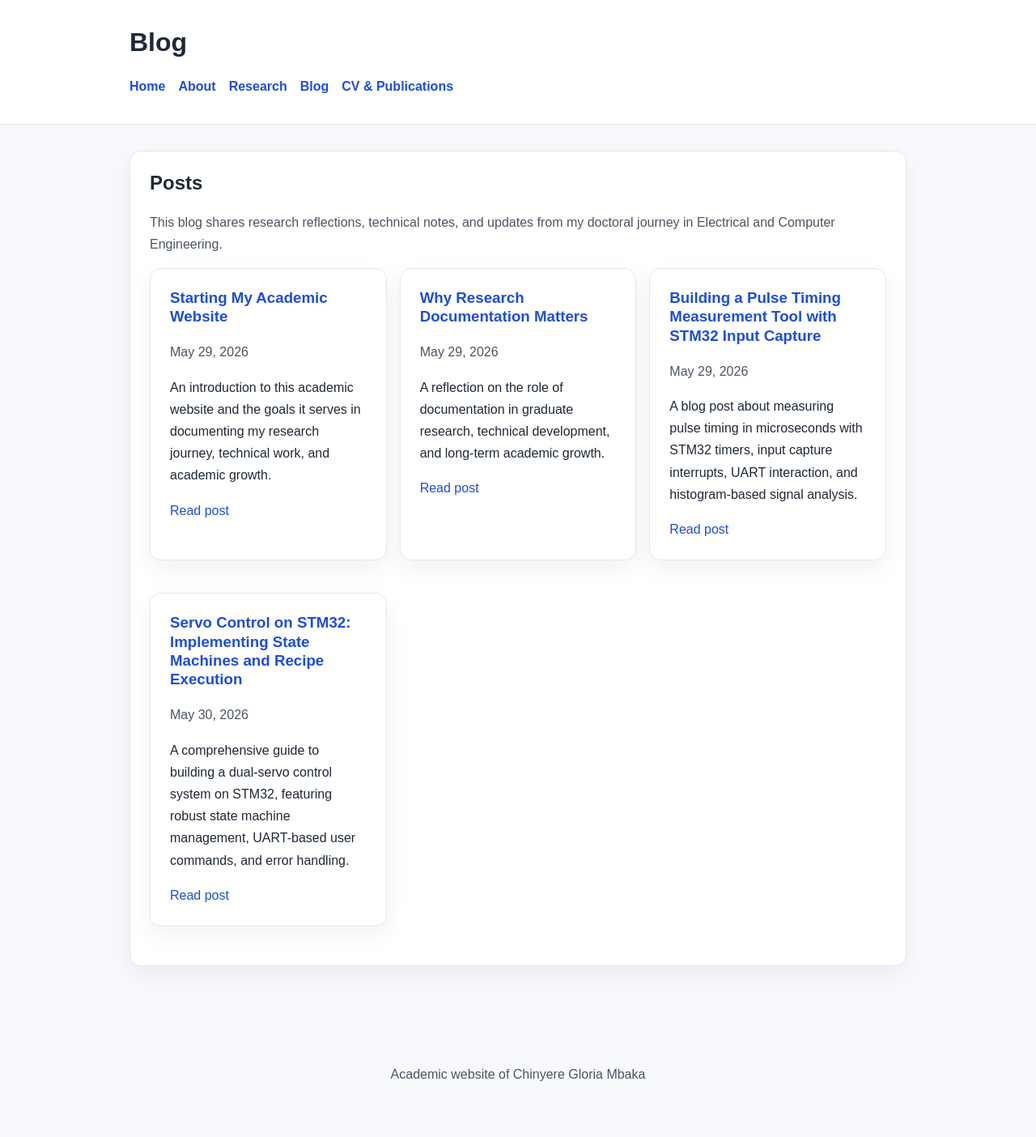
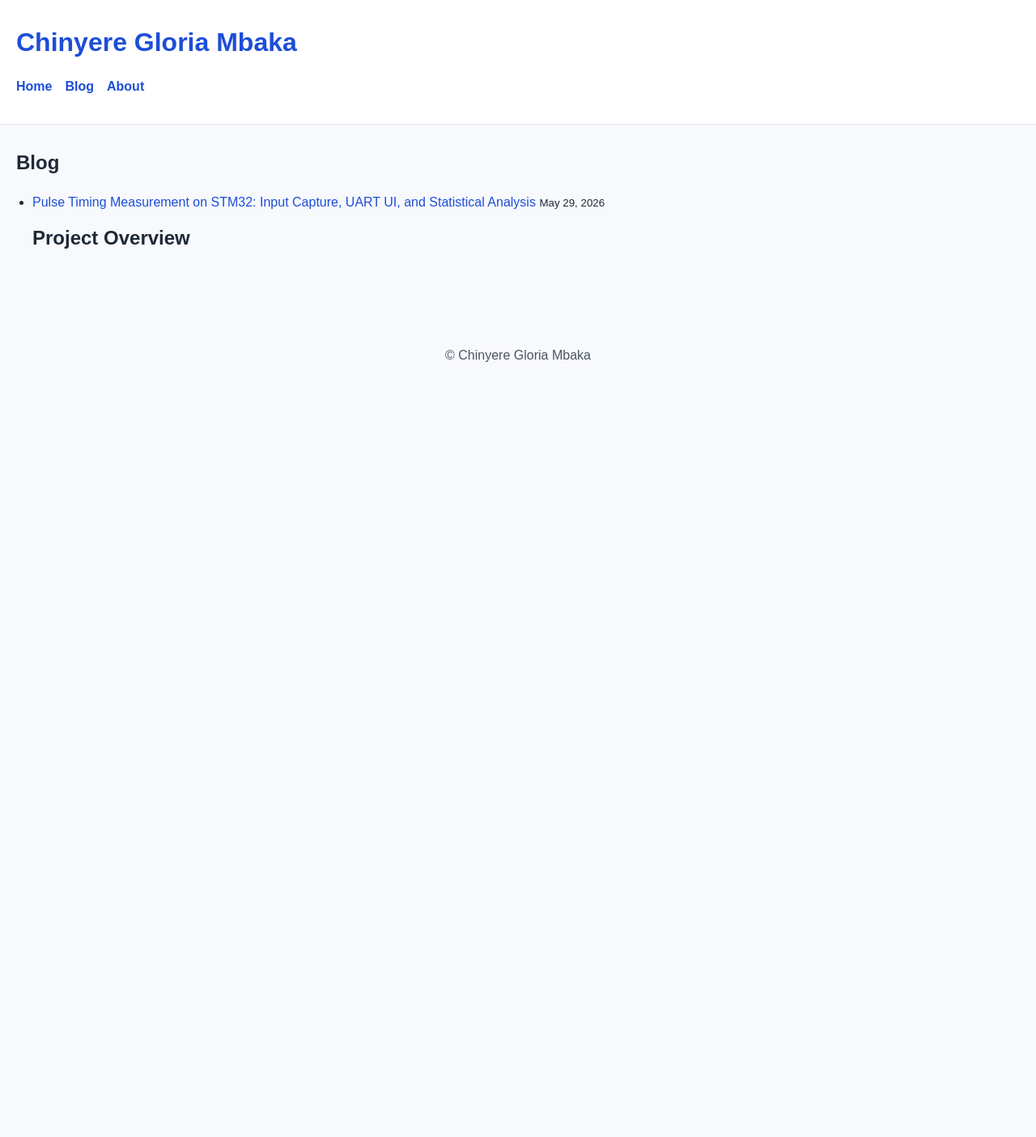
Before and after one commit to mbaglo/mbaglo.github.io, a Jekyll site: the page built from blog.html, in a window 1280 px wide. Shown: the whole page at 81% size. Built offline with Jekyll 4.4.1, drawn with Linux system fonts in a browser that asks for light colours; after the commit the page ends 900 px from its top, so only the background shows below that.

Commit message:
Update blog.html to Jekyll blog index for automatic post listing

```diff
--- a/blog.html
+++ b/blog.html
@@ -1,81 +1,13 @@
-<!DOCTYPE html>
-<html lang="en">
-<head>
-  <meta charset="UTF-8" />
-  <meta name="viewport" content="width=device-width, initial-scale=1.0" />
-  <title>Blog | Chinyere Gloria Mbaka</title>
-  <link rel="stylesheet" href="styles.css" />
-</head>
-<body>
-  <header>
-    <div class="container">
-      <h1>Blog</h1>
-      <nav>
-        <a href="index.html">Home</a>
-        <a href="about.html">About</a>
-        <a href="research.html">Research</a>
-        <a href="blog.html">Blog</a>
-        <a href="cv.html">CV & Publications</a>
-      </nav>
-    </div>
-  </header>
-
-  <main>
-    <div class="container">
-      <section>
-        <h2>Posts</h2>
-        <p class="muted">
-          This blog shares research reflections, technical notes, and updates from my doctoral journey
-          in Electrical and Computer Engineering.
-        </p>
-
-        <div class="grid">
-          <article class="card">
-            <h3><a href="posts/first-post.html">Starting My Academic Website</a></h3>
-            <p class="meta">May 29, 2026</p>
-            <p>
-              An introduction to this academic website and the goals it serves in documenting
-              my research journey, technical work, and academic growth.
-            </p>
-            <a href="posts/first-post.html">Read post</a>
-          </article>
-
-          <article class="card">
-            <h3><a href="posts/second-post.html">Why Research Documentation Matters</a></h3>
-            <p class="meta">May 29, 2026</p>
-            <p>
-              A reflection on the role of documentation in graduate research, technical development,
-              and long-term academic growth.
-            </p>
-            <a href="posts/second-post.html">Read post</a>
-          </article>
-
-          <article class="card">
-              <h3><a href="posts/2026-05-29-stm32-pulse-timing.html">Building a Pulse Timing Measurement Tool with STM32 Input Capture</a></h3>
-              <p class="meta">May 29, 2026</p>
-              <p>
-                A blog post about measuring pulse timing in microseconds with STM32 timers, input capture interrupts, UART interaction, and histogram-based signal analysis.
-              </p>
-              <a href="posts/2026-05-29-stm32-pulse-timing.html">Read post</a>
-            </article>
-
-          <article class="card">
-            <h3><a href="posts/2026-05-30-stm32-servo-control.html">Servo Control on STM32: Implementing State Machines and Recipe Execution</a></h3>
-            <p class="meta">May 30, 2026</p>
-            <p>
-              A comprehensive guide to building a dual-servo control system on STM32, featuring robust state machine management, UART-based user commands, and error handling.
-            </p>
-            <a href="posts/2026-05-30-stm32-servo-control.html">Read post</a>
-          </article>
-        </div>
-      </section>
-    </div>
-  </main>
-
-  <footer>
-    <div class="container">
-      <p>Academic website of Chinyere Gloria Mbaka</p>
-    </div>
-  </footer>
-</body>
-</html>
+---
+layout: default
+title: Blog
+---
+<h2>Blog</h2>
+<ul>
+  {% for post in site.posts %}
+    <li>
+      <a href="{{ post.url | relative_url }}">{{ post.title }}</a> <small>{{ post.date | date: "%B %d, %Y" }}</small>
+      <p>{{ post.excerpt }}</p>
+    </li>
+  {% endfor %}
+</ul>
```
